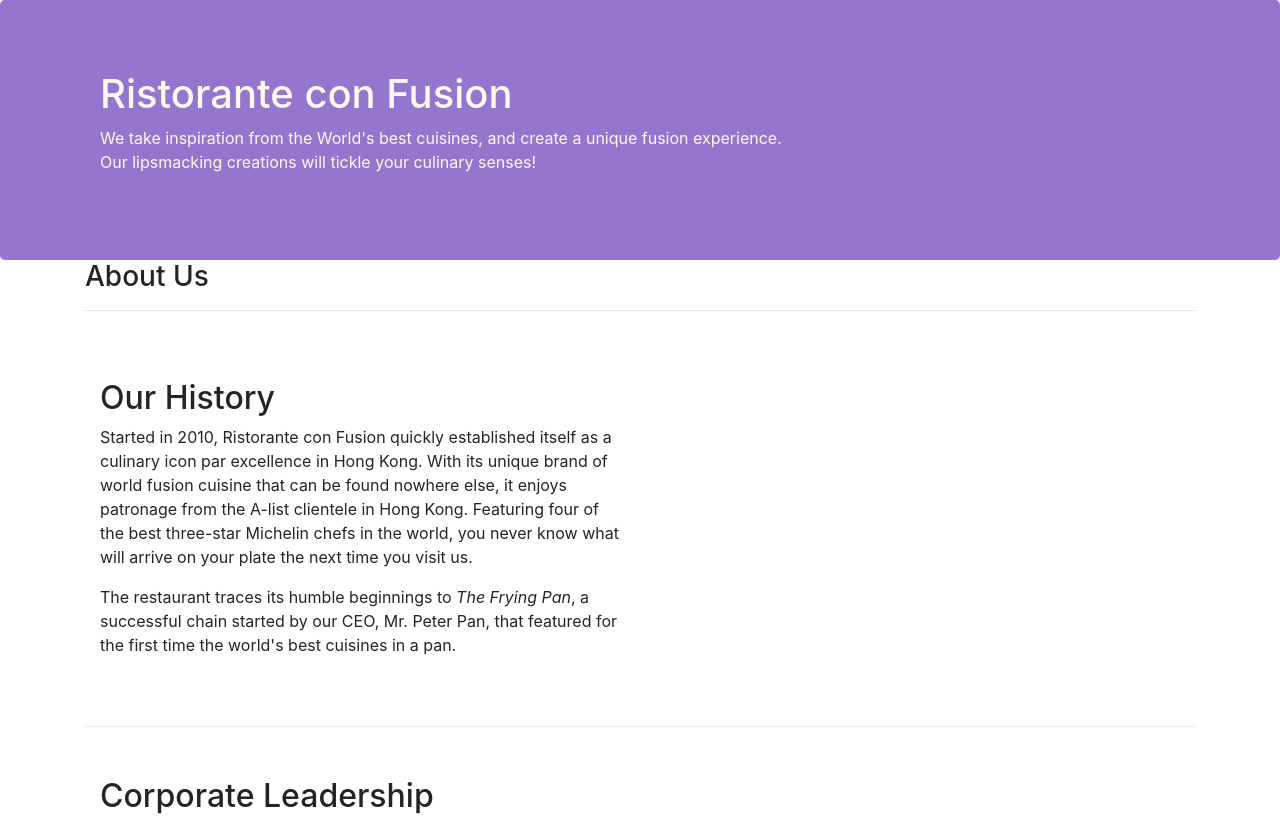
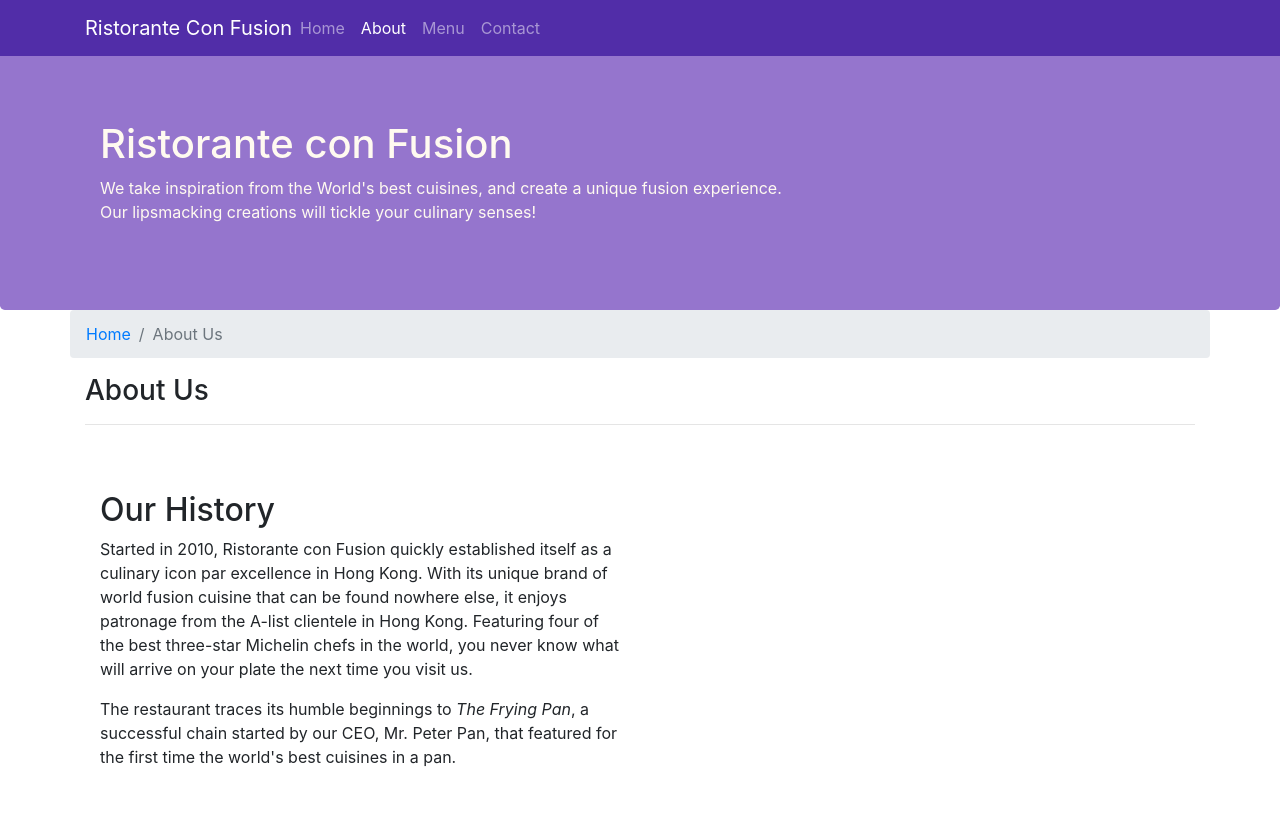
Before and after one commit to CalebCupul/Coursera, a website: page aboutus.html in a window 1280 px wide. Shown: the top 818 px of the page. Drawn offline with nearby package versions, Linux system fonts and the light colour scheme.

Commit message:
Navbar and Breadcumbs

```diff
--- a/aboutus.html
+++ b/aboutus.html
@@ -15,6 +15,24 @@
 </head>
 
 <body>
+    <nav class="navbar navbar-dark navbar-expand-md fixed-top">
+        <div class="container">
+            <!-- Boton para esconder opciones de navbar en XS y small screens -->
+            <button class="navbar-toggler" type="button" data-toggle="collapse" data-target="#Navbar">
+                <span class="navbar-toggler-icon"></span>
+            </button>
+            <a class="navbar-brand mr-auto" href="./index.html">Ristorante Con Fusion</a>
+
+            <div class="collapse navbar-collapse" id="Navbar">
+                <ul class="navbar-nav mr-auto">
+                    <li class="nav-item"><a class="nav-link" href="./index.html">Home</a></li>
+                    <li class="nav-item active"><a class="nav-link" href="#">About</a></li>
+                    <li class="nav-item"><a class="nav-link" href="#">Menu</a></li>
+                    <li class="nav-item"><a class="nav-link" href="#">Contact</a></li>
+                </ul>
+            </div>
+        </div>
+    </nav>
 
     <header class="jumbotron">
         <div class="container">
@@ -30,15 +48,19 @@
     </header>
 
     <div class="container">
-        <div>
-            <div>
+        <div class="row">
+            <ol class="col-12 breadcrumb">
+                <li class="breadcrumb-item"><a href="./index.html">Home</a></li>
+                <li class="breadcrumb-item active">About Us</li>
+            </ol>
+            <div class="col-12">
                <h3>About Us</h3>
                <hr>
             </div>
         </div>
 
-        <div class="row row-content align-items-center">
-            <div class="col-12 col-sm-6 col-md-6">
+        <div class="row row-content">
+            <div class="col-sm-6">
                 <h2>Our History</h2>
                 <p>Started in 2010, Ristorante con Fusion quickly established itself as a culinary icon par excellence in Hong Kong. With its unique brand of world fusion cuisine that can be found nowhere else, it enjoys patronage from the A-list clientele in Hong Kong.  Featuring four of the best three-star Michelin chefs in the world, you never know what will arrive on your plate the next time you visit us.</p>
                 <p>The restaurant traces its humble beginnings to <em>The Frying Pan</em>, a successful chain started by our CEO, Mr. Peter Pan, that featured for the first time the world's best cuisines in a pan.</p>
@@ -70,7 +92,7 @@
                 <div class="col-4 offset-1 col-sm-2">
                     <h5>Links</h5>
                     <ul class="list-unstyled">
-                        <li><a href="#">Home</a></li>
+                        <li><a href="./index.html">Home</a></li>
                         <li><a href="#">About</a></li>
                         <li><a href="#">Menu</a></li>
                         <li><a href="#">Contact</a></li>
--- a/css/styles.css
+++ b/css/styles.css
@@ -28,3 +28,12 @@ address{
     margin:0px;
     color:#0f0f0f;
 }
+
+body{
+    padding:50px 0px 0px 0px;
+    z-index:0;
+}
+
+.navbar-dark {
+     background-color: #512DA8;
+}
```
Also changed, not shown: index.html (+19 -0 lines).
